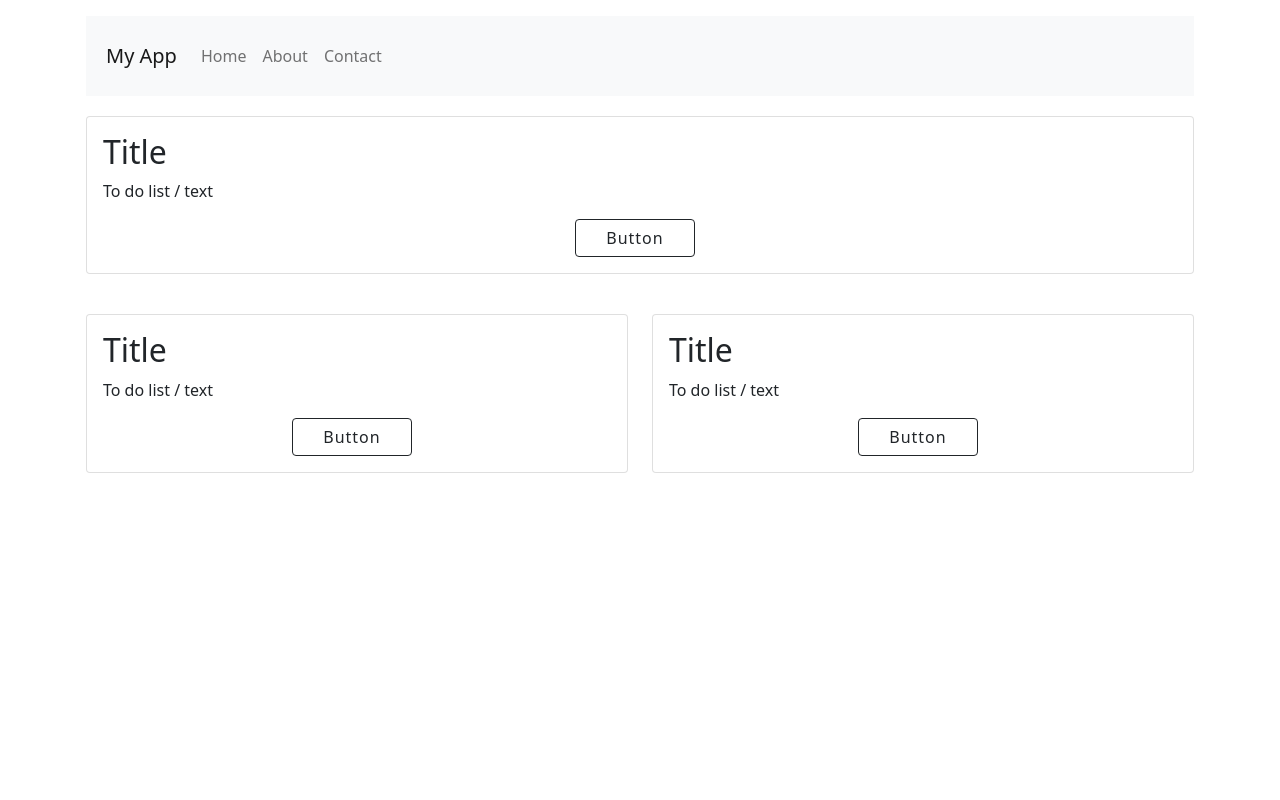
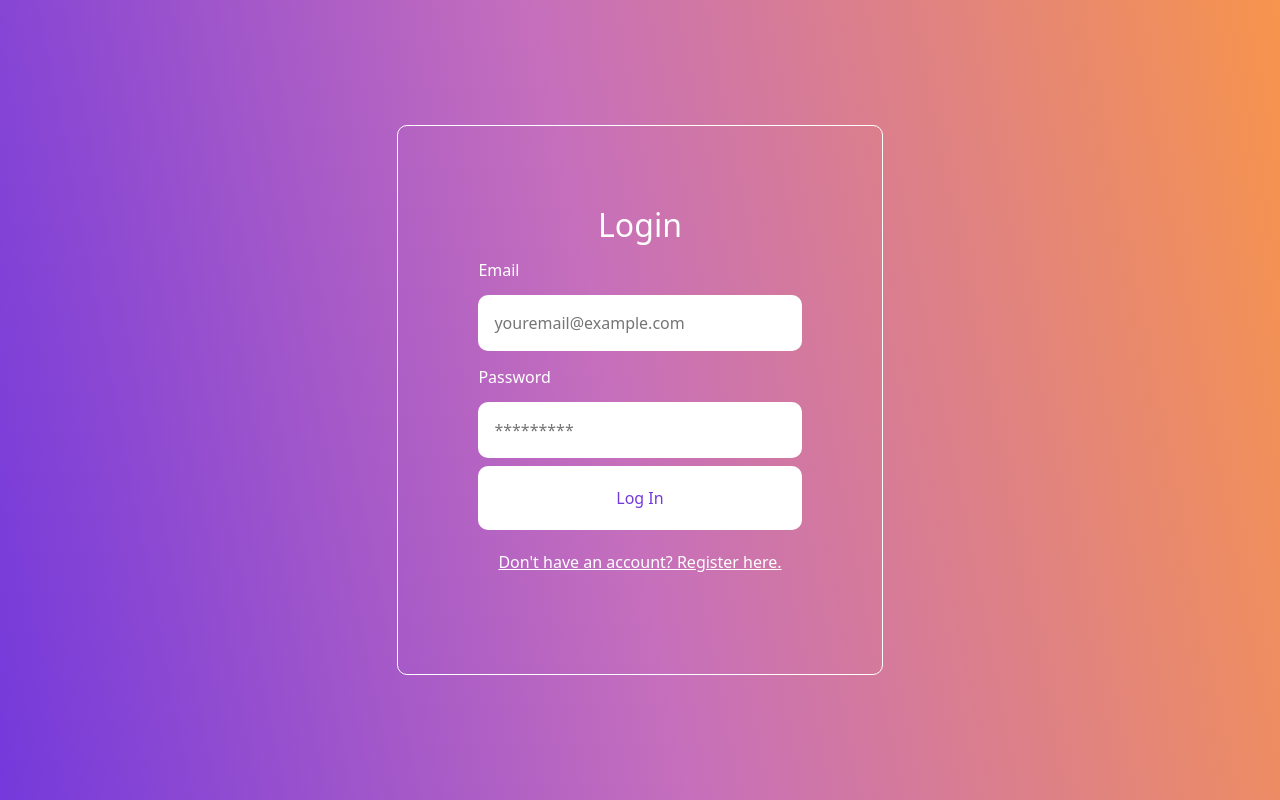
Before and after one commit to Vsimpro/ADP_Project_1, a React (Create React App) app in the folder frontend/: page / in a window 1280 px wide. Built offline with nearby package versions, Linux system fonts and the light colour scheme.

Commit message:
Syncing&Funcing

```diff
--- a/frontend/src/App.js
+++ b/frontend/src/App.js
@@ -1,23 +1,39 @@
 import './App.css';
 import Navbar from './components/Navbar';
 import Card from './components/Card';
+import LoginPage from './components/Login-Resolve-Later/LoginPage'
+import Register from './components/Login-Resolve-Later/Register'
+import { useState } from 'react';
 
 function App() {
+  const [currentForm, setCurrentForm] = useState('login');
+  // return (
+  //   <div className="container p-3">
+  //   <div>
+  //     <Navbar />
+  //     <Card />
+  //   </div>
+
+  //     <div className="row">
+  //       <div className="col-md-6">
+  //       <Card />
+  //       </div>
+  //       <div className="col-md-6">
+  //       <Card />
+  //     </div>
+  //   </div>
+  //   </div>
+  // );
+
+  const toggleForm = (formName) => {
+    setCurrentForm(formName);
+  }
+
   return (
-    <div className="container p-3">
-    <div>
-      <Navbar />
-      <Card />
-    </div>
-
-      <div className="row">
-        <div className="col-md-6">
-        <Card />
-        </div>
-        <div className="col-md-6">
-        <Card />
-      </div>
-    </div>
+    <div className="App">
+      {
+        currentForm === "login" ? <LoginPage onFormSwitch={toggleForm} /> : <Register onFormSwitch={toggleForm} />
+      }
     </div>
   );
 }
--- /dev/null
+++ b/frontend/src/components/Login-Resolve-Later/LoginPage.jsx
@@ -0,0 +1,50 @@
+import React, { useState } from "react";
+import './LoginPage.css'
+
+const LoginPage = (props) => {
+  const [email, setEmail] = useState('');
+  const [pass, setPass] = useState('');
+
+  const handleSubmit = (e) => {
+    e.preventDefault();
+
+    fetch('http://localhost:8123/user/create-user', { // Added "http://"
+      method: 'POST',
+      headers: {
+        'Content-Type': 'application/json', // Set the Content-Type header
+      },
+      body: JSON.stringify({
+        email,
+        pass,
+      })
+    })
+      .then(response => {
+        if (!response.ok) {
+          throw new Error('Network response was not ok');
+        }
+        return response.json();
+      })
+      .then(data => {
+        // Handle the response data here
+      })
+      .catch(error => {
+        console.error('Fetch error:', error);
+      });
+  }
+
+  return (
+    <div className="auth-form-container">
+      <h2>Login</h2>
+      <form className="login-form" onSubmit={handleSubmit}>
+        <label htmlFor="email">Email</label>
+        <input value={email} onChange={(e) => setEmail(e.target.value)} type="email" placeholder="youremail@example.com" id="email" name="email" />
+        <label htmlFor="password">Password</label>
+        <input value={pass} onChange={(e) => setPass(e.target.value)} type="password" placeholder="*********" id="password" name="password" />
+        <button type="submit">Log In</button>
+      </form>
+      <button className="link-btn" onClick={() => props.onFormSwitch('register')}>Don't have an account? Register here.</button>
+    </div>
+  )
+}
+
+export default LoginPage
--- a/frontend/Login-Resolve-Later/Register.jsx
+++ b/frontend/src/components/Login-Resolve-Later/Register.jsx
@@ -1,13 +1,24 @@
 import React, { useState } from "react";
 
-export const Register = (props) => {
+const Register = (props) => {
   const [email, setEmail] = useState('');
   const [pass, setPass] = useState('');
   const [name, setName] = useState('');
 
   const handleSubmit = (e) => {
     e.preventDefault();
-    console.log(email);
+
+    fetch('localhost:8123/create-user', {
+      method: 'POST',
+      headers: {
+        'Content-Type': 'application/json'
+      },
+      body: {
+        email,
+        pass,
+        name
+      }
+    })
   }
 
   return (
@@ -15,7 +26,7 @@ export const Register = (props) => {
       <h2>Register</h2>
       <form className="register-form" onSubmit={handleSubmit}>
         <label htmlFor="name">Full name</label>
-        <input value={name} name="name" id="name" placeholder="full name" />
+        <input value={name} name="name" id="name" placeholder="full name" onChange={(e) => setName(e.target.value)} />
         <label htmlFor="email">Email</label>
         <input value={email} onChange={(e) => setEmail(e.target.value)} type="email" placeholder="youremail@example.com" id="email" name="email" />
         <label htmlFor="password">Password</label>
@@ -26,3 +37,5 @@ export const Register = (props) => {
     </div >
   )
 }
+
+export default Register
```
Also changed, not shown: frontend/Login-Resolve-Later/App.js (deleted, +0 -23 lines), frontend/Login-Resolve-Later/Login.jsx (deleted, +0 -25 lines), frontend/src/components/Login-Resolve-Later/LoginPage.css (renamed from frontend/Login-Resolve-Later/App.css), 1 other file (tests, documents, lock files or other folders).
